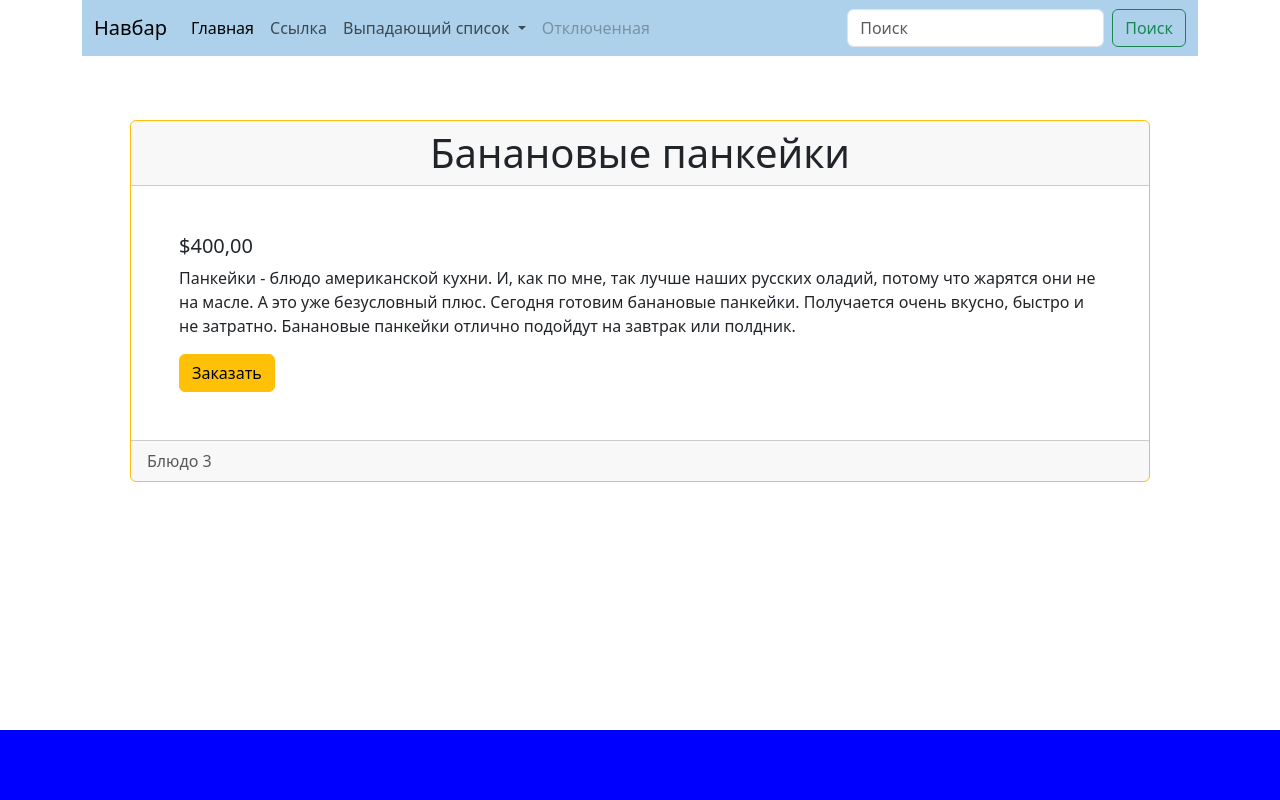
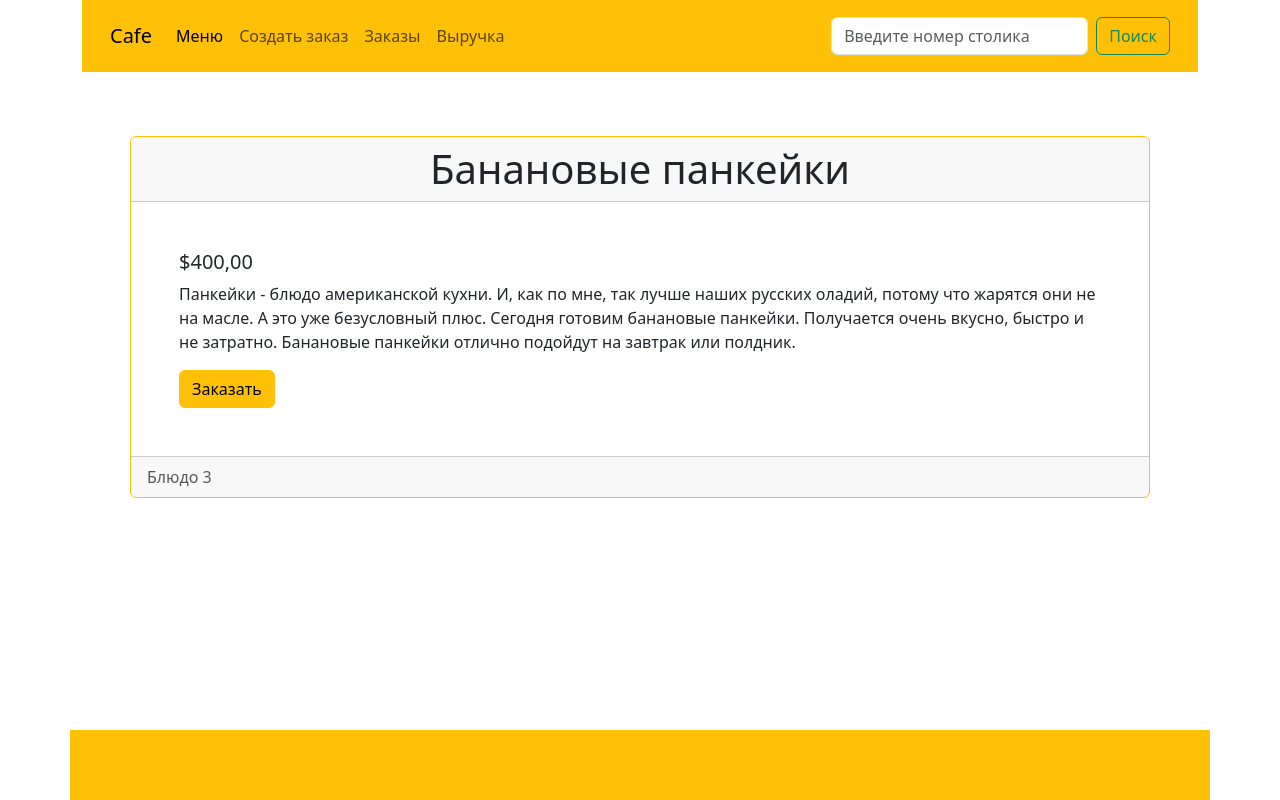
Before and after one commit to bissaliev/CafeOrderManagement, a Django app: page /menu/3/ in a window 1280 px wide. Run offline with Django 5.2, Linux system fonts and the light colour scheme; data comes from the database, SQL or seed files in the repository; some libraries are stand-ins or nearby versions.

Commit message:
Добавил навигацию и поиск столиков в хедер(шаблон base.html)

```diff
--- a/cafe/menu/templates/base.html
+++ b/cafe/menu/templates/base.html
@@ -14,9 +14,9 @@
 <body>
     <div class="d-flex flex-column min-vh-100">
         <header class="container">
-            <nav class="navbar navbar-expand-lg" style="background-color:rgb(173, 209, 235);">
+            <nav class="navbar navbar-expand-lg p-3 bg-warning">
                 <div class="container-fluid">
-                    <a class="navbar-brand" href="/">Навбар</a>
+                    <a class="navbar-brand" href="/">Cafe</a>
                     <button class="navbar-toggler" type="button" data-bs-toggle="collapse" data-bs-target="#navbarSupportedContent" aria-controls="navbarSupportedContent" aria-expanded="false"
                         aria-label="Переключатель навигации">
                         <span class="navbar-toggler-icon"></span>
@@ -24,30 +24,20 @@
                     <div class="collapse navbar-collapse" id="navbarSupportedContent">
                         <ul class="navbar-nav me-auto mb-2 mb-lg-0">
                             <li class="nav-item">
-                                <a class="nav-link active" aria-current="page" href="/">Главная</a>
+                                <a class="nav-link active" aria-current="page" href="/">Меню</a>
                             </li>
                             <li class="nav-item">
-                                <a class="nav-link" href="#">Ссылка</a>
-                            </li>
-                            <li class="nav-item dropdown">
-                                <a class="nav-link dropdown-toggle" href="#" role="button" data-bs-toggle="dropdown" aria-expanded="false">
-                                    Выпадающий список
-                                </a>
-                                <ul class="dropdown-menu">
-                                    <li><a class="dropdown-item" href="#">Действие</a></li>
-                                    <li><a class="dropdown-item" href="#">Другое действие</a></li>
-                                    <li>
-                                        <hr class="dropdown-divider">
-                                    </li>
-                                    <li><a class="dropdown-item" href="#">Что-то еще здесь</a></li>
-                                </ul>
+                                <a class="nav-link" href="{% url 'orders:order_create' %}">Создать заказ</a>
                             </li>
                             <li class="nav-item">
-                                <a class="nav-link disabled">Отключенная</a>
+                                <a class="nav-link" href="{% url 'orders:order_list' %}">Заказы</a>
+                            </li>
+                            <li class="nav-item">
+                                <a class="nav-link" href="{% url 'orders:revenue' %}">Выручка</a>
                             </li>
                         </ul>
                         <form class="d-flex" role="search">
-                            <input class="form-control me-2" type="search" placeholder="Поиск" aria-label="Поиск">
+                            <input name="table_number" class="form-control me-2" type="search" placeholder="Введите номер столика" aria-label="Поиск">
                             <button class="btn btn-outline-success" type="submit">Поиск</button>
                         </form>
                     </div>
@@ -58,7 +48,7 @@
             {% block content %}
             {% endblock content %}
         </main>
-        <footer style="height: 70px; background: blue;"></footer>
+        <footer class="bg-warning container" style="height: 70px;"></footer>
     </div>
 </body>
 
```
